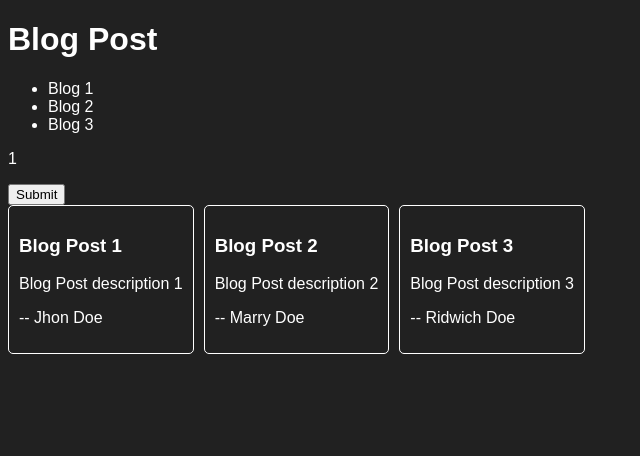
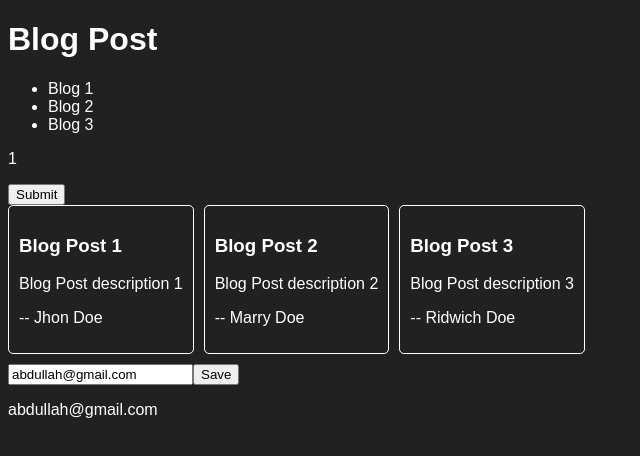
Before and after one commit to BinMamun/Angular-Lessons, an Angular app in the folder Angular-1/: page / in a window 1280 px wide. Shown: the top 456 px of the page, without its empty margins (0-640 px from the left). Built offline with nearby package versions, Linux system fonts and the light colour scheme.

Commit message:
two way data binding

```diff
--- a/Angular-1/src/app/app.component.html
+++ b/Angular-1/src/app/app.component.html
@@ -20,3 +20,10 @@
     <p>-- {{blogPost.author}}</p>
   </div>
 </div>
+
+
+<div style="margin-top: 10px;">
+  <input type="text" [(ngModel)]="email">
+  <button (click)="onSave()">Save</button>
+  <p>{{email}}</p>
+</div>
--- a/Angular-1/src/app/app.component.ts
+++ b/Angular-1/src/app/app.component.ts
@@ -3,6 +3,7 @@ import { CommonModule } from '@angular/common';
 import { RouterOutlet } from '@angular/router';
 import { BlogPostComponent } from './blog-post/blog-post.component';
 import { BlogPostService } from './blog-post.service';
+import { FormsModule } from '@angular/forms';
 
 
 @Component({
@@ -13,7 +14,8 @@ import { BlogPostService } from './blog-post.service';
   imports: [
     CommonModule,
     RouterOutlet,
-    BlogPostComponent
+    BlogPostComponent,
+    FormsModule
   ]
 })
 export class AppComponent {
@@ -43,4 +45,12 @@ export class AppComponent {
   constructor(blogService: BlogPostService) {
     this.blogPosts = blogService.getBlogPosts();
   }
+
+
+  email = "abdullah@gmail.com";
+
+  onSave() {
+    console.log(this.email);
+  }
+
 }
```
